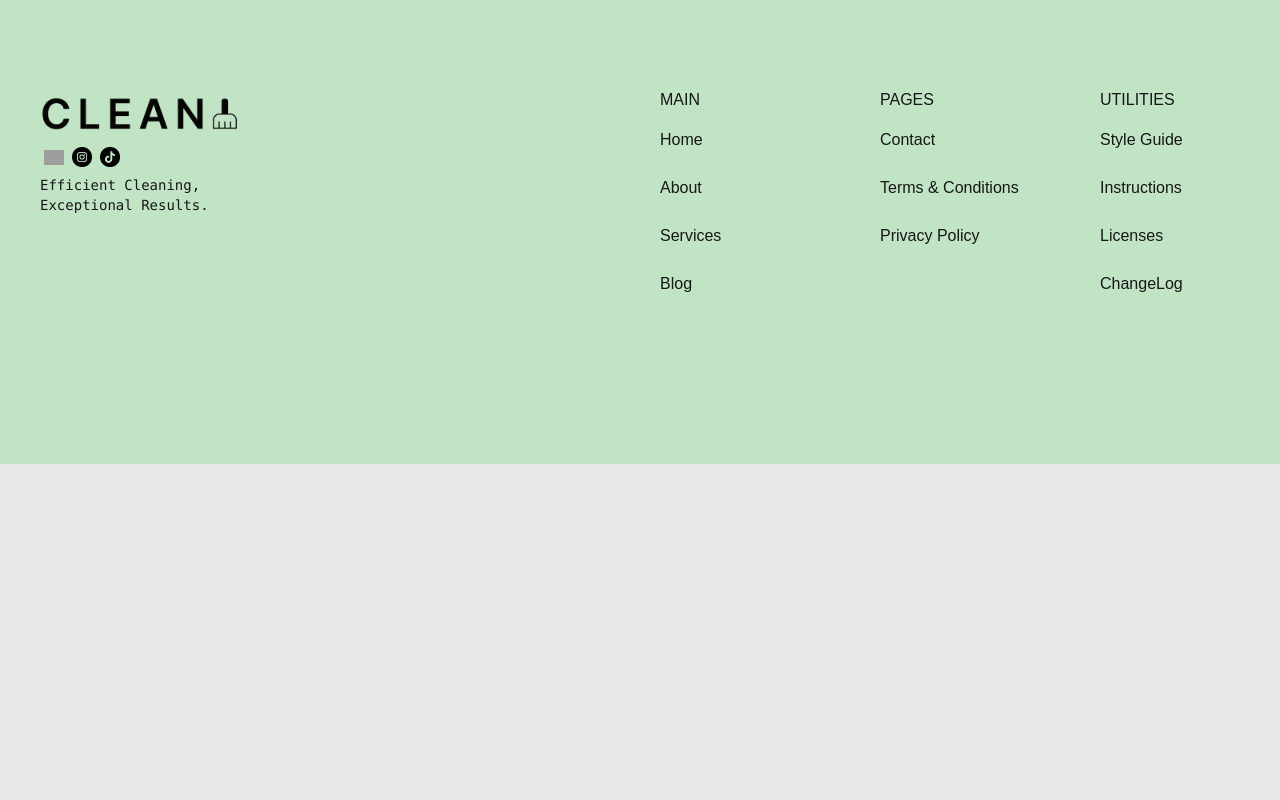
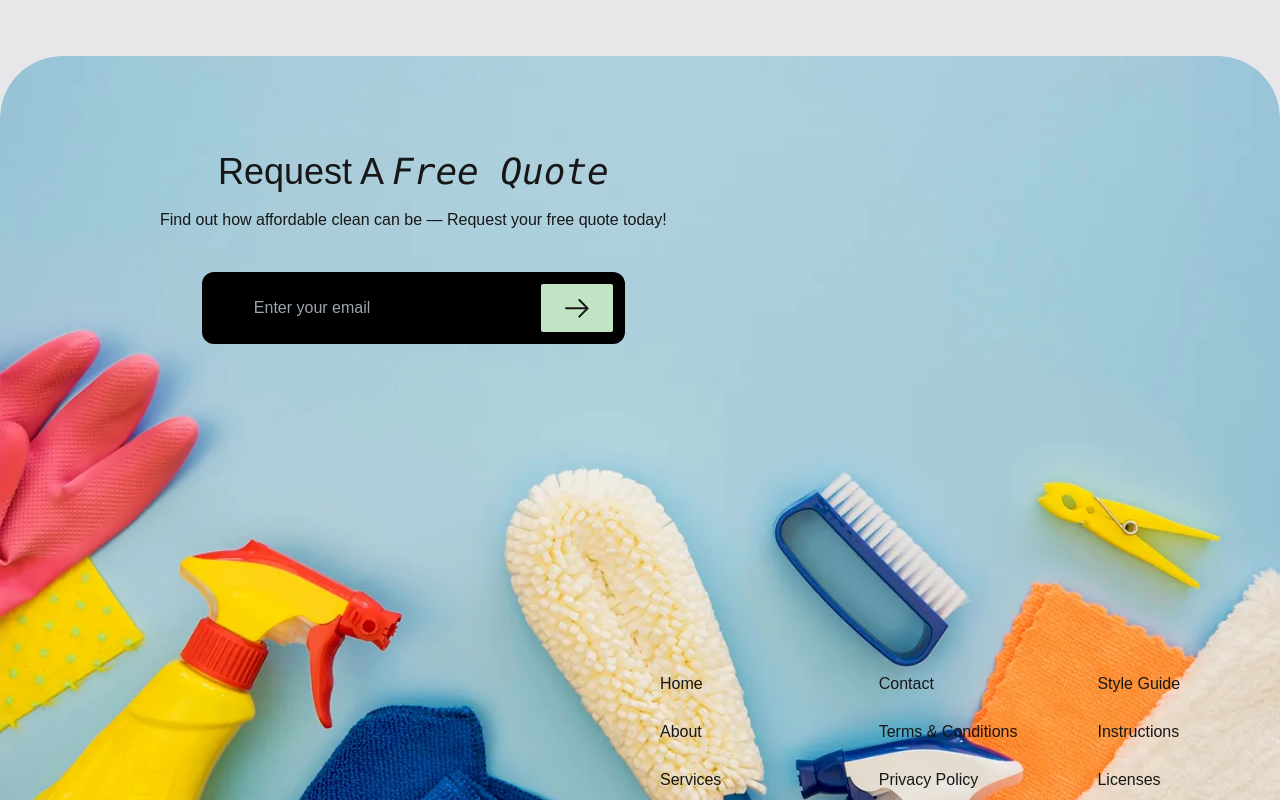
Before and after one commit to Yagya-Adh/clean, a Next.js app: page / in a window 1280 px wide. Shown: the part 1220-2020 px from the top of the page. Before the commit the page ends 1684 px from the top, so only its background shows below. Built offline with nearby package versions, Linux system fonts and the light colour scheme; grey boxes are pictures that could not be loaded.

Commit message:
Added:  with a new componet added Card for footer -name : RequestAFreeQuote card

```diff
--- /dev/null
+++ b/app/components/card/RequestAFreeQuote.tsx
@@ -0,0 +1,54 @@
+import Image from "next/image";
+import SubscribeBox from "./SubscribeBox";
+
+const RequestAFreeQuote = () => {
+  return (
+    <section
+      className="
+    rounded-[62px]
+    flex flex-col
+    justify-center
+    items-center
+    overflow-hidden
+    relative
+    "
+    >
+      <Image
+        src="/assets/images/requestcard.webp"
+        alt="request_card_"
+        width={800}
+        height={800}
+        className="h-full w-full rounded-[62px] relative"
+      />
+
+      <div
+        className="
+        absolute
+        top-0
+        left-0"
+      >
+        <article
+          className="
+        flex flex-col
+        justify-center
+        items-center
+        p-4
+        lg:p-40
+        lg:pt-20"
+        >
+          <h1 className="text-4xl py-4">
+            <span className="font-light">Request A </span>
+            <span className="font-mono italic"> Free Quote</span>
+          </h1>
+          <p className="tex-sm text-center">
+            Find out how affordable clean can be — Request your free quote
+            today!
+          </p>
+          <SubscribeBox />
+        </article>
+      </div>
+    </section>
+  );
+};
+
+export default RequestAFreeQuote;
--- /dev/null
+++ b/app/components/card/SubscribeBox.tsx
@@ -0,0 +1,49 @@
+import { GoArrowRight } from "react-icons/go";
+
+const SubscribeBox = () => {
+  return (
+    <form className="py-10 px-2">
+      <div
+        className="
+       bg-black
+        rounded-xl
+        flex flex-row
+        items-center
+        p-3
+        w-full
+        "
+      >
+        <input
+          type="text"
+          className="
+          px-10
+          pe-20
+          bg-transparent
+          outline-none
+          text-base
+          text-white
+          "
+          placeholder="Enter your email"
+        />
+        <button
+          type="button"
+          className="
+          bg-clean-green-10
+          hover:bg-white
+           rounded-sm
+           text-center
+           items-center
+           px-5 py-2
+            transition-all
+            duration-700
+            ease-linear
+           "
+        >
+          <GoArrowRight className="size-8" />
+        </button>
+      </div>
+    </form>
+  );
+};
+
+export default SubscribeBox;
--- a/app/components/footer/Footer.tsx
+++ b/app/components/footer/Footer.tsx
@@ -1,10 +1,14 @@
+import RequestAFreeQuote from "../card/RequestAFreeQuote";
 import FooterLeft from "./FooterLeft";
 import FooterRight from "./FooterRight";
 
 const Footer = () => {
   return (
-    <footer className="bg-clean-green-10">
-      <section className="max-w-screen-2xl px-10 mx-auto py-40 ">
+    <footer className="bg-clean-green-10 relative flex flex-col justify-center items-center pt-60 my-96">
+      <div className="absolute -top-44 animate-fadeInUp">
+        <RequestAFreeQuote />
+      </div>
+      <section className="max-w-screen-2xl px-10 mx-auto py-40">
         <div className="grid grid-cols-1 md:grid-cols-2 gap-10 items-start">
           <aside>
             <FooterLeft />
```
Also changed, not shown: public/assets/images/requestcard.webp (added).
